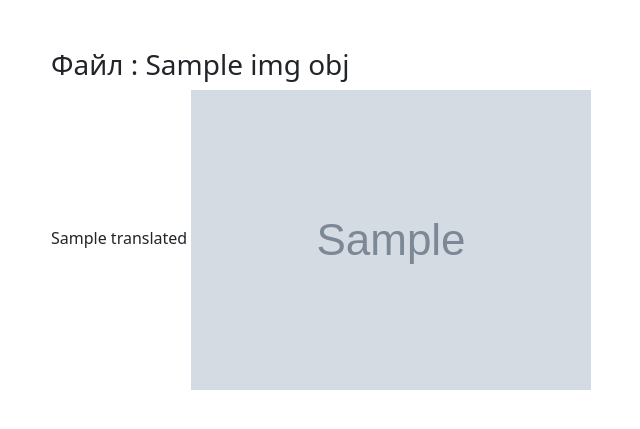
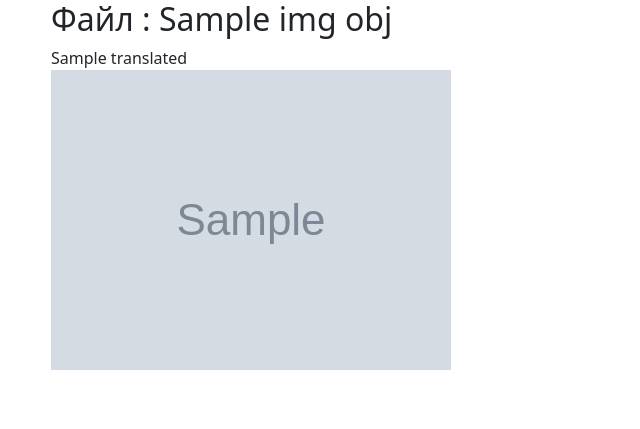
Before and after one commit to Telfgan/reader, a Django app: template templates/DjangoReader/read.html in a window 1280 px wide. Shown: the top 429 px of the page, without its empty margins (31-671 px from the left). Run offline with Django 4.2, Linux system fonts and the light colour scheme; the template is opened without the code that fills it: most values are stand-ins (such as "Sample title", 1, 10 or a date in 2020); grey boxes marked "Sample" are stand-in pictures; parts of the project's set-up code (start-up, migrations or seed data) failed here and were passed over; some libraries are stand-ins or nearby versions.

Commit message:
Добавил стили для шаблона read.

```diff
--- a/templates/DjangoReader/read.html
+++ b/templates/DjangoReader/read.html
@@ -8,15 +8,20 @@
   {% load static %}
   <link rel="stylesheet" type="text/css" href="{% static 'DjangoReader/css/bootstrap.css' %}" />
 
-
   <title>Django</title>
 </head>
 
-<body class="container mt-5">
-  <h3>Файл : {{img_obj.title}}</h3>
+<body class="container">
+  <h2>Файл : {{img_obj.title}}</h2>
 
-  <span>{{ translated }}</span>
-  <img src="{{ img_obj.image.url}}" alt="connect" style="max-height:300px">
+  <div class="row">
+    <div class="col-8">
+      <span>{{ translated }}</span>
+    </div>
+    <div class="col-auto">
+      <img src="{{ img_obj.image.url}}" alt="connect" style="max-height:300px">
+    </div>
+  </div>
 </body>
 
 </html>
```
